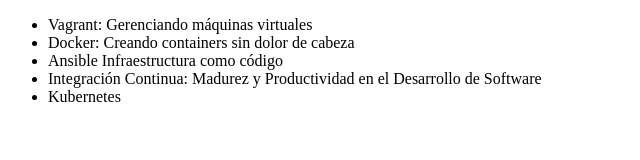
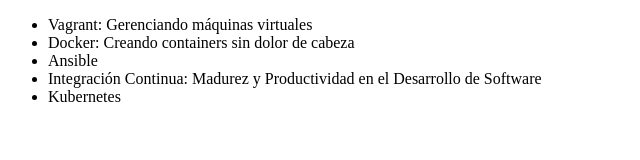
Before and after one commit to jasbron/alura-git, a plain HTML site: page index.html in a window 1280 px wide. Shown: the whole page, without its empty margins (0-640 px from the left). Drawn offline with Linux system fonts and the light colour scheme.

Commit message:
Revert "Cambiando el nombre del curso de Ansible"
This reverts commit 2e0179ba9afab340f856b21d705c363942cbf872.

```diff
--- a/index.html
+++ b/index.html
@@ -8,7 +8,7 @@
      <ul>
          <li> Vagrant: Gerenciando máquinas virtuales </li>
          <li> Docker: Creando containers sin dolor de cabeza </li>
-         <li> Ansible Infraestructura como código </li>
+         <li> Ansible </li>
          <li> Integración Continua: Madurez y Productividad en el Desarrollo de Software </li>
          <li> Kubernetes </li>
      </ul>
```
